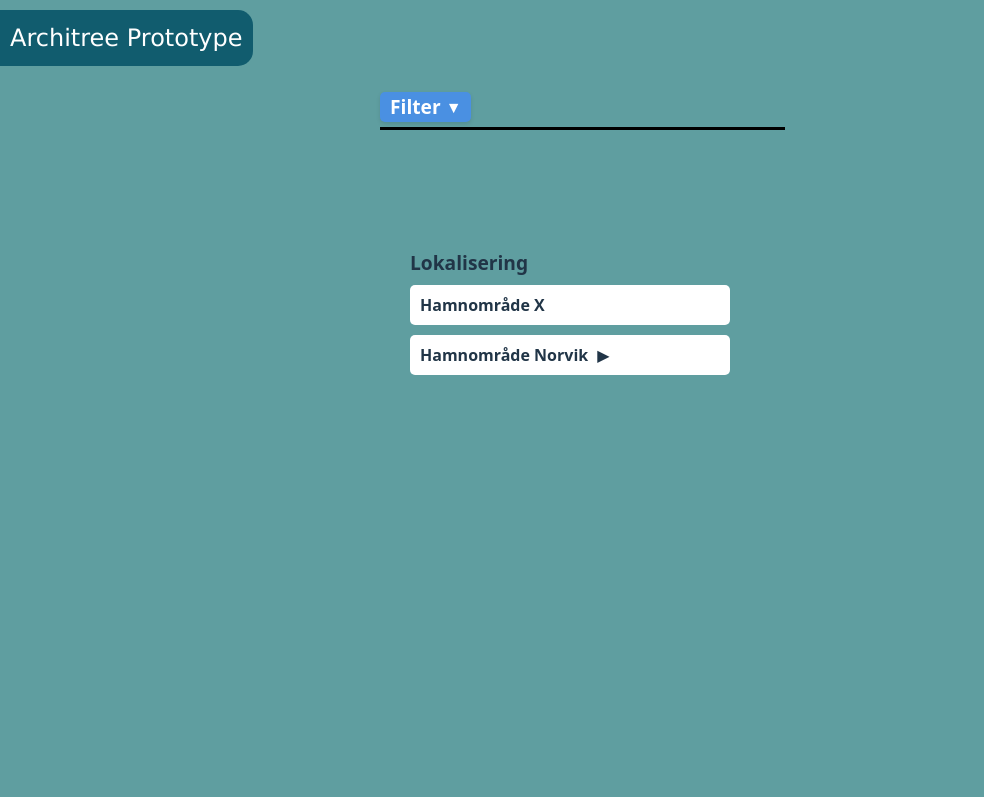
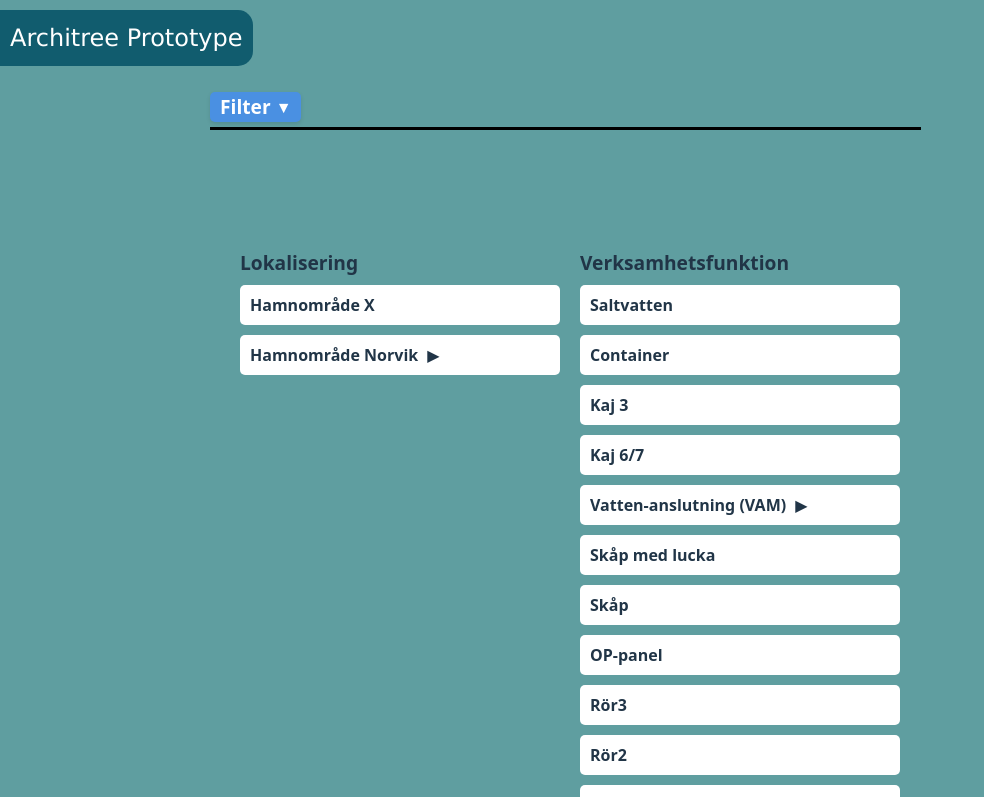
Before and after one commit to eira-quale/architree-81346-visualiser-prototype, a Vue app: page / in a window 1280 px wide. Shown: the top 797 px of the page, without its empty margins (0-984 px from the left). Built offline with nearby package versions, Linux system fonts and the light colour scheme.

Commit message:
New tree: verksamhetsfunktion

```diff
--- a/public/mockData.json
+++ b/public/mockData.json
@@ -1,4 +1,7 @@
-[
+[{
+
+  "name": "Lokalisering",
+  "nodes":[
     {
       "id": "e7dcae08-93d4-4c1f-bd57-c934cff261bc",
       "name": "Hamnområde X",
@@ -130,4 +133,280 @@
         }
       ]
     }
+
   ]
+
+},
+{
+"name": "Verksamhetsfunktion",
+"nodes": [
+  {
+    "id": "55682577-75d9-4d2e-9ab4-bcbe3aadf54a",
+    "name": "Saltvatten",
+    "previousName": "",
+    "rds": "=F1",
+    "children": []
+  },
+  {
+    "id": "9520d0cc-fa26-4c87-8b72-a0fbe1557820",
+    "name": "Container",
+    "previousName": "",
+    "rds": "=B2",
+    "children": []
+  },
+  {
+    "id": "5d8673c7-8283-4492-8d5b-3dded16e0e0c",
+    "name": "Kaj 3",
+    "previousName": "",
+    "rds": "=BL.C4",
+    "children": []
+  },
+  {
+    "id": "4bcf1dae-dc34-44fc-8652-c1bb8421c88f",
+    "name": "Kaj 6/7",
+    "previousName": "",
+    "rds": "=BL.C3",
+    "children": []
+  },
+  {
+    "id": "e41d28f8-6099-4d25-ab45-2b31626dd3e3",
+    "name": "Vatten-anslutning (VAM)",
+    "previousName": "",
+    "rds": "=BL.C1.D1.D3",
+    "children": [
+      {
+        "id": "645674fb-b7b9-4911-a8f1-fb52a645b2bc",
+        "name": "Kraftmatning",
+        "previousName": "",
+        "rds": "=BL.C1.D1.D3.HF1",
+        "children": []
+      }
+    ]
+  },
+  {
+    "id": "d4e671e8-e35c-499e-a870-4eec11546e59",
+    "name": "Skåp med lucka",
+    "previousName": "",
+    "rds": "=BL.C1.D1.D3.HB1.UC1A1",
+    "children": []
+  },
+  {
+    "id": "2937d626-1cd1-4e92-825b-a500c70387ff",
+    "name": "Skåp",
+    "previousName": "",
+    "rds": "=BL.C1.D1.D3.HB1.UC1A",
+    "children": []
+  },
+  {
+    "id": "da071128-a715-40e2-b1db-3b30a4c17293",
+    "name": "OP-panel",
+    "previousName": "",
+    "rds": "=BL.C1.D1.D3.HB1.UC1",
+    "children": []
+  },
+  {
+    "id": "bec3a762-1946-4044-99b1-4122b0dd9d0a",
+    "name": "Rör3",
+    "previousName": "",
+    "rds": "=BL.C1.D1.D3.HB1.WPA3",
+    "children": []
+  },
+  {
+    "id": "c15c5ef9-2a93-4503-84ec-6ffcd1a928d8",
+    "name": "Rör2",
+    "previousName": "",
+    "rds": "=BL.C1.D1.D3.HB1.WPA2",
+    "children": []
+  },
+  {
+    "id": "791831b3-84f6-4551-9b75-4112f2d88950",
+    "name": "Rör1",
+    "previousName": "",
+    "rds": "=BL.C1.D1.D3.HB1.WPA1",
+    "children": []
+  },
+  {
+    "id": "40a4bf1e-8a30-4e5a-886b-297759ac9cc6",
+    "name": "Säkerhetsventil",
+    "previousName": "",
+    "rds": "=BL.C1.D1.D3.HB1.WP",
+    "children": []
+  },
+  {
+    "id": "3627959a-49ac-487b-977b-16ffa3242274",
+    "name": "Nivågivare",
+    "previousName": "",
+    "rds": "=BL.C1.D1.D3.HB1.BNA2",
+    "children": []
+  },
+  {
+    "id": "775a5c82-a449-42aa-8c28-b6782491f759",
+    "name": "Vridspjäll",
+    "previousName": "",
+    "rds": "=BL.C1.D1.D3.HB1.BNA1",
+    "children": []
+  },
+  {
+    "id": "ce974e4d-e301-4137-ba58-0c7b71c14a8d",
+    "name": "Flödesmätare",
+    "previousName": "",
+    "rds": "=BL.C1.D1.D3.HB1.BN",
+    "children": []
+  },
+  {
+    "id": "b111f33b-255c-4c58-a950-e677e76d809d",
+    "name": "Utblås",
+    "previousName": "",
+    "rds": "=BL.C1.D1.D2.QG1.QC1",
+    "children": []
+  },
+  {
+    "id": "b666bf95-6697-4019-867a-88060ec0273c",
+    "name": "Skåp",
+    "previousName": "",
+    "rds": "=BL.C1.D1.D2.QG1.QB1",
+    "children": [
+      {
+        "id": "8dddadf8-c5ae-46cd-9398-101d4784bcea",
+        "name": "Backventil",
+        "previousName": "",
+        "rds": "=BL.C1.D1.D2.QG1.QB1.AD1",
+        "children": []
+      }
+    ]
+  },
+  {
+    "id": "3d623b46-1069-49f7-9db8-09c9747cd125",
+    "name": "Grundplatta",
+    "previousName": "VAM 14",
+    "rds": "=BL.C1.D1.D1.UB1",
+    "children": []
+  },
+  {
+    "id": "321796be-8e66-41e7-839c-e1bc501fd48b",
+    "name": "VAM 13",
+    "previousName": "VAM 13",
+    "rds": "=BL.C1.D1.D1.UA1",
+    "children": []
+  },
+  {
+    "id": "7d4a947e-7009-441e-8d14-fcad98762d1e",
+    "name": "VAM 12",
+    "previousName": "VAM 12",
+    "rds": "=BL.C1.D1.D1.U1",
+    "children": []
+  },
+  {
+    "id": "ab3010cd-9677-4273-8bbe-b4b859beb085",
+    "name": "Kylskåp",
+    "previousName": "",
+    "rds": "=BL.C1.C1",
+    "children": [
+      {
+        "id": "6c653756-357e-4773-b2b9-47d6efba8316",
+        "name": "Ramp/ångsystem",
+        "previousName": "",
+        "rds": "=BL.C1.C1.UB1",
+        "children": []
+      },
+      {
+        "id": "7e5996d3-761d-40ec-8dda-a2bcb16db490",
+        "name": "Pollar-system",
+        "previousName": "",
+        "rds": "=BL.C1.C1.UA1",
+        "children": []
+      },
+      {
+        "id": "b9e2ed5e-792e-4b22-8a1d-d51b8135e387",
+        "name": "Flänsför",
+        "previousName": "",
+        "rds": "=BL.C1.C1.ULM1",
+        "children": []
+      }
+    ]
+  },
+  {
+    "id": "083ad40e-8a3c-49fa-aaa0-c4a44d85ff26",
+    "name": "Matarladning 2",
+    "previousName": "",
+    "rds": "=A1.LE1.B2",
+    "children": [
+      {
+        "id": "1fa7e595-fb00-4280-9f5c-f9baad20f6f8",
+        "name": "Rör",
+        "previousName": "",
+        "rds": "=A1.LE1.B2.WPA1",
+        "children": []
+      }
+    ]
+  },
+  {
+    "id": "5979ee61-b241-4f0f-93b3-4e3caa4bafce",
+    "name": "Matarladning 1 (Inm utanför P6)",
+    "previousName": "",
+    "rds": "=A1.LE1.B1",
+    "children": []
+  },
+  {
+    "id": "564f56de-2ed5-4da9-b509-1d603a0f75f3",
+    "name": "Manlucka 2",
+    "previousName": "",
+    "rds": "=A1.LE1.QB1.QD2",
+    "children": []
+  },
+  {
+    "id": "d0cf4bed-19ec-472c-91c0-1798ce8c31df",
+    "name": "Distributionsventil",
+    "previousName": "",
+    "rds": "=A1.LE1.QB1.QD1",
+    "children": [
+      {
+        "id": "93709971-74dd-48d8-bdec-df2e9ba89839",
+        "name": "Manlucka 1",
+        "previousName": "",
+        "rds": "=A1.LE1.QB1.QD1.QD2",
+        "children": []
+      }
+    ]
+  },
+  {
+    "id": "e85d5bba-16f8-40ec-ac2a-17781ad3e9a3",
+    "name": "Tryckprovling (Atmosfär)",
+    "previousName": "",
+    "rds": "=A1.LE1.QB1.KC1",
+    "children": [
+      {
+        "id": "ef364e37-1287-4bb9-bc1c-77692e5c06d6",
+        "name": "Luftningskanal 2",
+        "previousName": "",
+        "rds": "=A1.LE1.QB1.KC1.JF1",
+        "children": [
+          {
+            "id": "c6fd6517-10b5-432b-b66f-415af37519db",
+            "name": "Filter",
+            "previousName": "",
+            "rds": "=A1.LE1.QB1.KC1.JF1.HP1",
+            "children": []
+          }
+        ]
+      }
+    ]
+  },
+  {
+    "id": "1c4e92e4-2120-4503-bc71-768e6cdd46ae",
+    "name": "Reservan-tank",
+    "previousName": "",
+    "rds": "=A1.LE1.QB1.CMA1",
+    "children": []
+  },
+  {
+    "id": "fd2edfe5-8b14-4b7a-a59a-230915394195",
+    "name": "Nivågivare",
+    "previousName": "",
+    "rds": "=A1.LE1.QB1.BNA1",
+    "children": []
+  }
+]
+}
+
+]
--- a/src/Main.vue
+++ b/src/Main.vue
@@ -77,39 +77,39 @@ export default {
   methods: {
 
     initializeTrees() {
+      this.mockData.forEach((mockItem) => {
         const randomId = Math.random().toString(36).substr(2, 9);
-      const newTree = new TreeRoot(randomId, "Lokalisering", true); // Updated reference
+        const newTree = new TreeRoot(randomId, mockItem.name, true); // Create TreeRoot
 
         const createNodeFromData = (data) => {
-        const aspect = new Aspect(data.id, data.rds, data.name, data.previousName);
+          const aspect = new Aspect(data.id, data.rds, data.name, data.previousName); // Create Aspect
           const nodeId = Math.random().toString(36).substr(2, 9);
-        const node = new TreeNode(aspect, nodeId); // Updated reference
+          const node = new TreeNode(aspect, nodeId); // Create TreeNode
 
           if (data.children && data.children.length > 0) {
             data.children.forEach((child) => {
-            const childNode = createNodeFromData(child);
+              const childNode = createNodeFromData(child); // Recursively process children
               node.children.push(childNode);
             });
           }
 
           return node;
-
-
         };
 
-      this.mockData.forEach((mockItem) => {
-        const node = createNodeFromData(mockItem);
+        if (mockItem.nodes && mockItem.nodes.length > 0) {
+          mockItem.nodes.forEach((nodeData) => {
+            const node = createNodeFromData(nodeData); // Process top-level nodes
             newTree.addNode(node);
           });
+        }
 
-      this.trees.push(newTree);
+        this.trees.push(newTree); // Add completed TreeRoot to trees
+      });
     },
 
     handleNodeClick(aspect) {
       this.selectedAspect = aspect;
     },
-
-
 
   }
 
```
Lines whose indentation alone changed are shown as unchanged.
